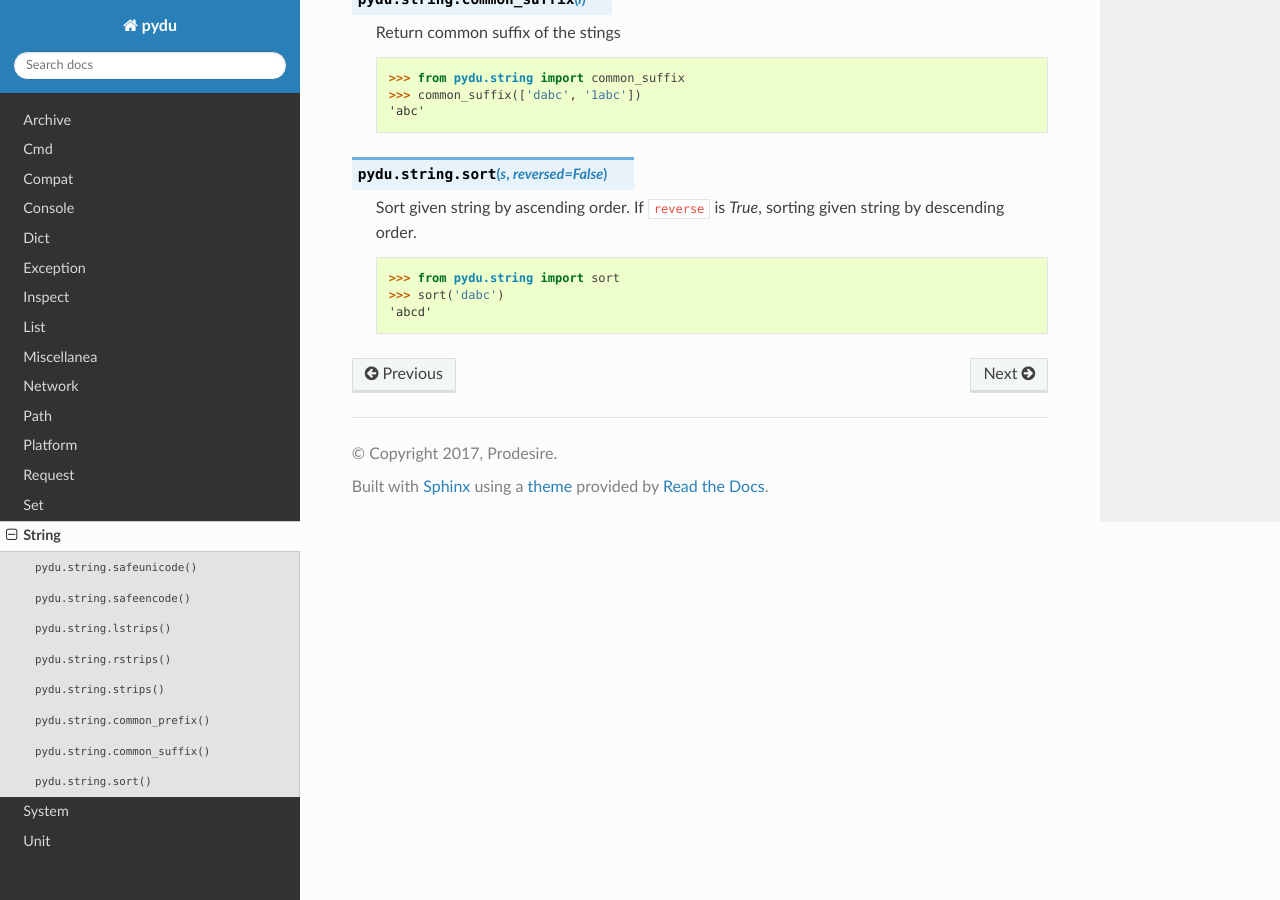
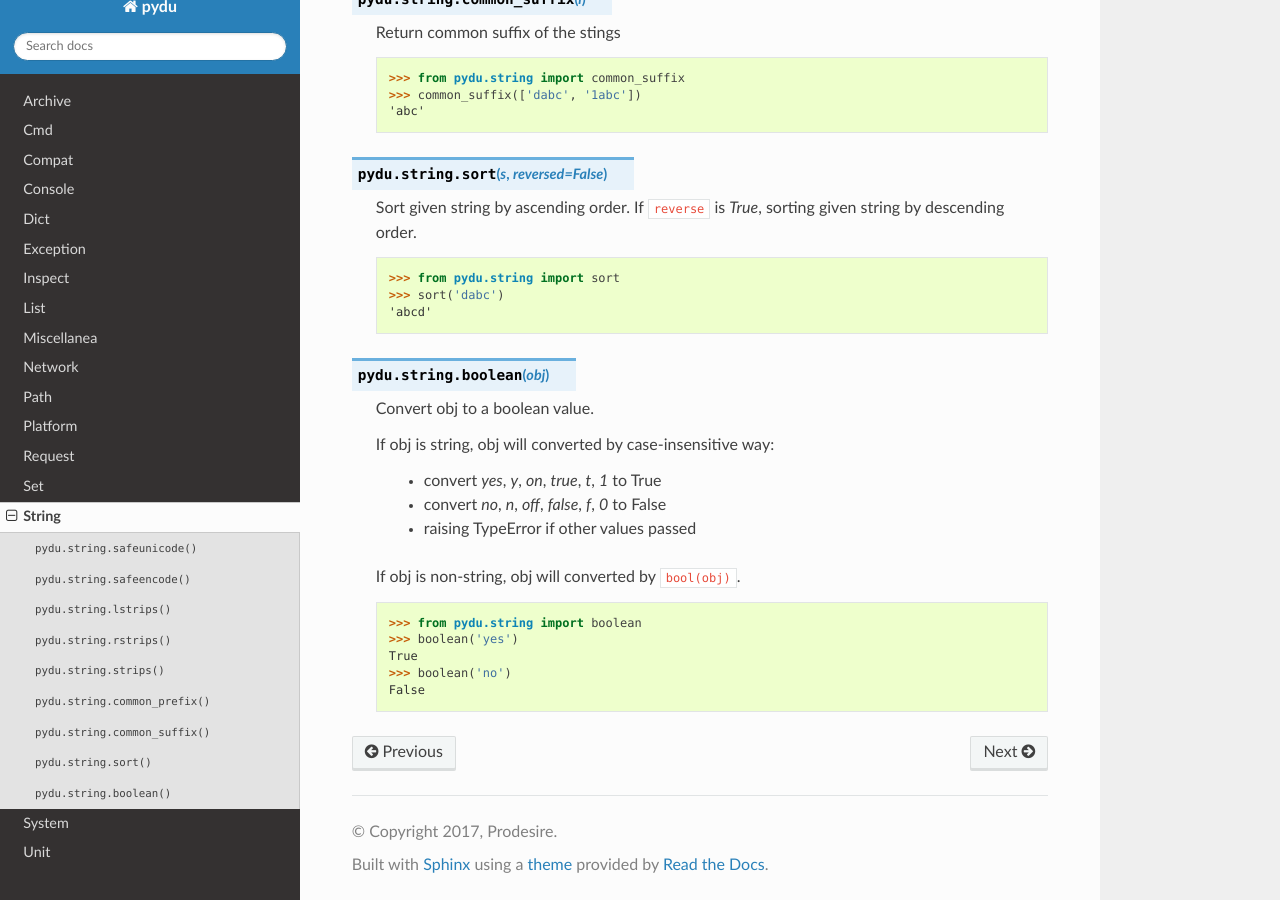
Before and after one commit to flaggo/pydu, a Sphinx documentation site: the page built from docs/string.rst, in a window 1280 px wide and 900 px high, scrolled down 1435 px. Built offline with Sphinx 7.4.7 and the Read the Docs theme 2.0.0, drawn with Linux system fonts in a browser that asks for light colours.

Commit message:
add doc for string.boolean

```diff
--- a/docs/string.rst
+++ b/docs/string.rst
@@ -83,3 +83,22 @@ String
     >>> from pydu.string import sort
     >>> sort('dabc')
     'abcd'
+
+
+.. py:function:: pydu.string.boolean(obj)
+
+    Convert obj to a boolean value.
+
+    If obj is string, obj will converted by case-insensitive way:
+
+        * convert `yes`, `y`, `on`, `true`, `t`, `1` to True
+        * convert `no`, `n`, `off`, `false`, `f`, `0` to False
+        * raising TypeError if other values passed
+
+    If obj is non-string, obj will converted by ``bool(obj)``.
+
+    >>> from pydu.string import boolean
+    >>> boolean('yes')
+    True
+    >>> boolean('no')
+    False
```
